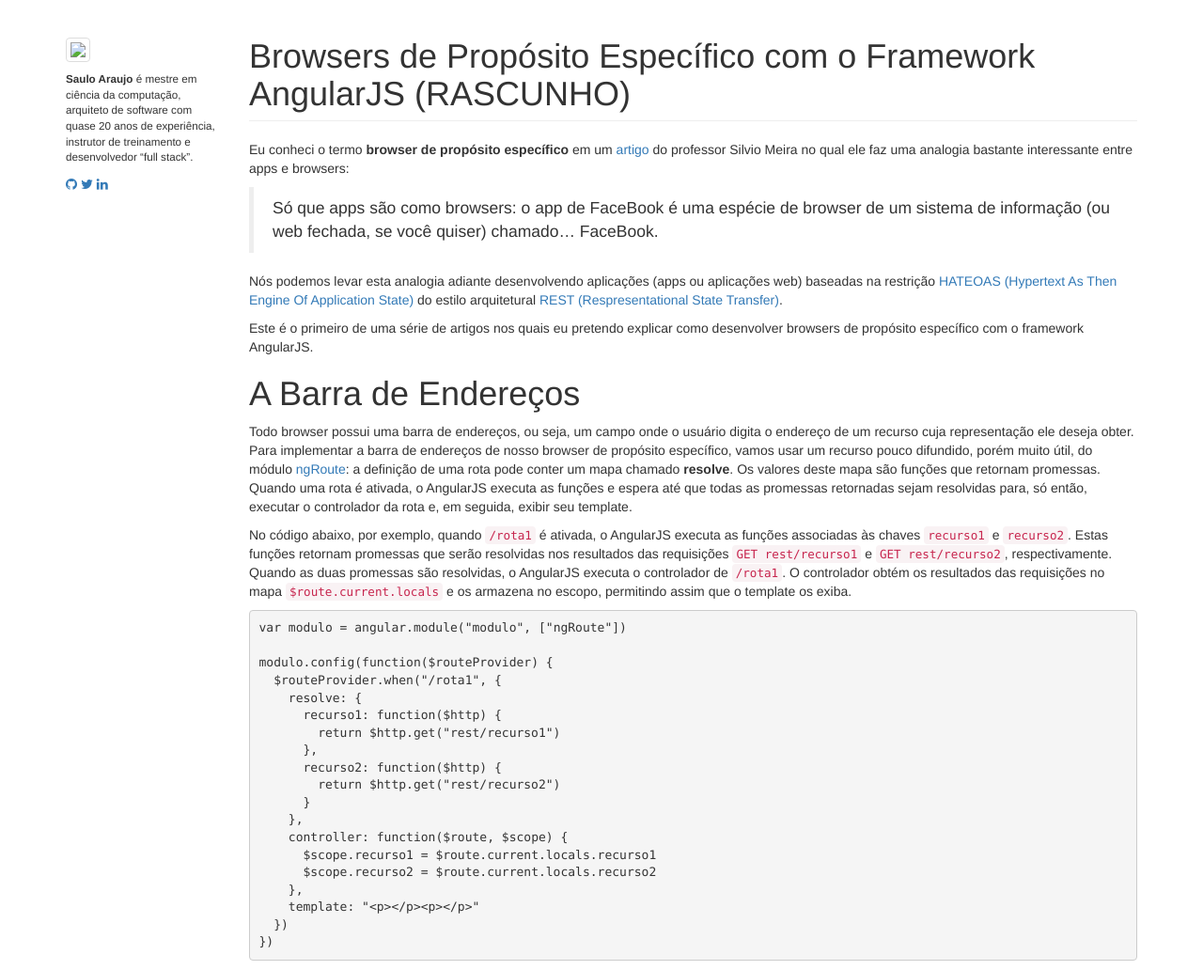
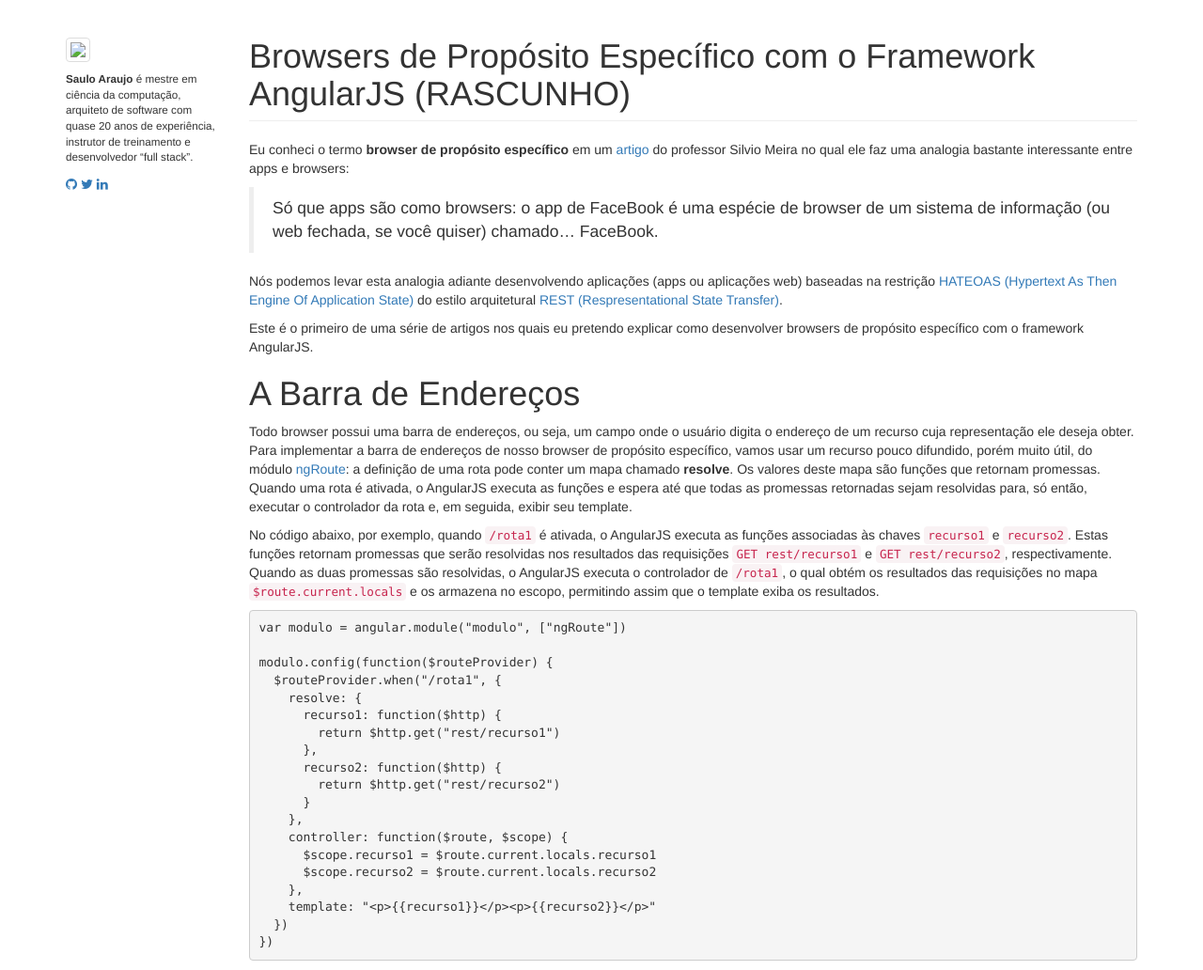
Before and after one commit to saulo2/saulo2.github.io, a Jekyll site: the page built from _posts/2016-05-05-browsers-de-proposito-especifico.md, in a window 1280 px wide. Shown: the whole page at 94% size. Built offline with Jekyll 4.4.1, drawn with Linux system fonts in a browser that asks for light colours; nearby versions of some CDN libraries.

Commit message:
Teste do raw

```diff
--- a/_posts/2016-05-05-browsers-de-proposito-especifico.md
+++ b/_posts/2016-05-05-browsers-de-proposito-especifico.md
@@ -13,9 +13,10 @@ Este é o primeiro de uma série de artigos nos quais eu pretendo explicar como
 # A Barra de Endereços
 Todo browser possui uma barra de endereços, ou seja, um campo onde o usuário digita o endereço de um recurso cuja representação ele deseja obter. Para implementar a barra de endereços de nosso browser de propósito específico, vamos usar um recurso pouco difundido, porém muito útil, do módulo [ngRoute](https://docs.angularjs.org/api/ngRoute): a definição de uma rota pode conter um mapa chamado **resolve**. Os valores deste mapa são funções que retornam promessas. Quando uma rota é ativada, o AngularJS executa as funções e espera até que todas as promessas retornadas sejam resolvidas para, só então, executar o controlador da rota e, em seguida, exibir seu template.
 
-No código abaixo, por exemplo, quando `/rota1` é ativada, o AngularJS executa as funções associadas às chaves `recurso1` e `recurso2`. Estas funções retornam promessas que serão resolvidas nos resultados das requisições `GET rest/recurso1` e `GET rest/recurso2`, respectivamente. Quando as duas promessas são resolvidas, o AngularJS executa o controlador de `/rota1`. O controlador obtém os resultados das requisições no mapa `$route.current.locals` e os armazena no escopo, permitindo assim que o template os exiba.
+No código abaixo, por exemplo, quando `/rota1` é ativada, o AngularJS executa as funções associadas às chaves `recurso1` e `recurso2`. Estas funções retornam promessas que serão resolvidas nos resultados das requisições `GET rest/recurso1` e `GET rest/recurso2`, respectivamente. Quando as duas promessas são resolvidas, o AngularJS executa o controlador de `/rota1`, o qual obtém os resultados das requisições no mapa `$route.current.locals` e os armazena no escopo, permitindo assim que o template exiba os resultados.
 
 {% highlight javascript %}
+{% raw %}
 var modulo = angular.module("modulo", ["ngRoute"])
 
 modulo.config(function($routeProvider) {
@@ -35,4 +36,5 @@ modulo.config(function($routeProvider) {
     template: "<p>{{recurso1}}</p><p>{{recurso2}}</p>"
   })
 })
+{% endraw %}
 {% endhighlight %}
```
